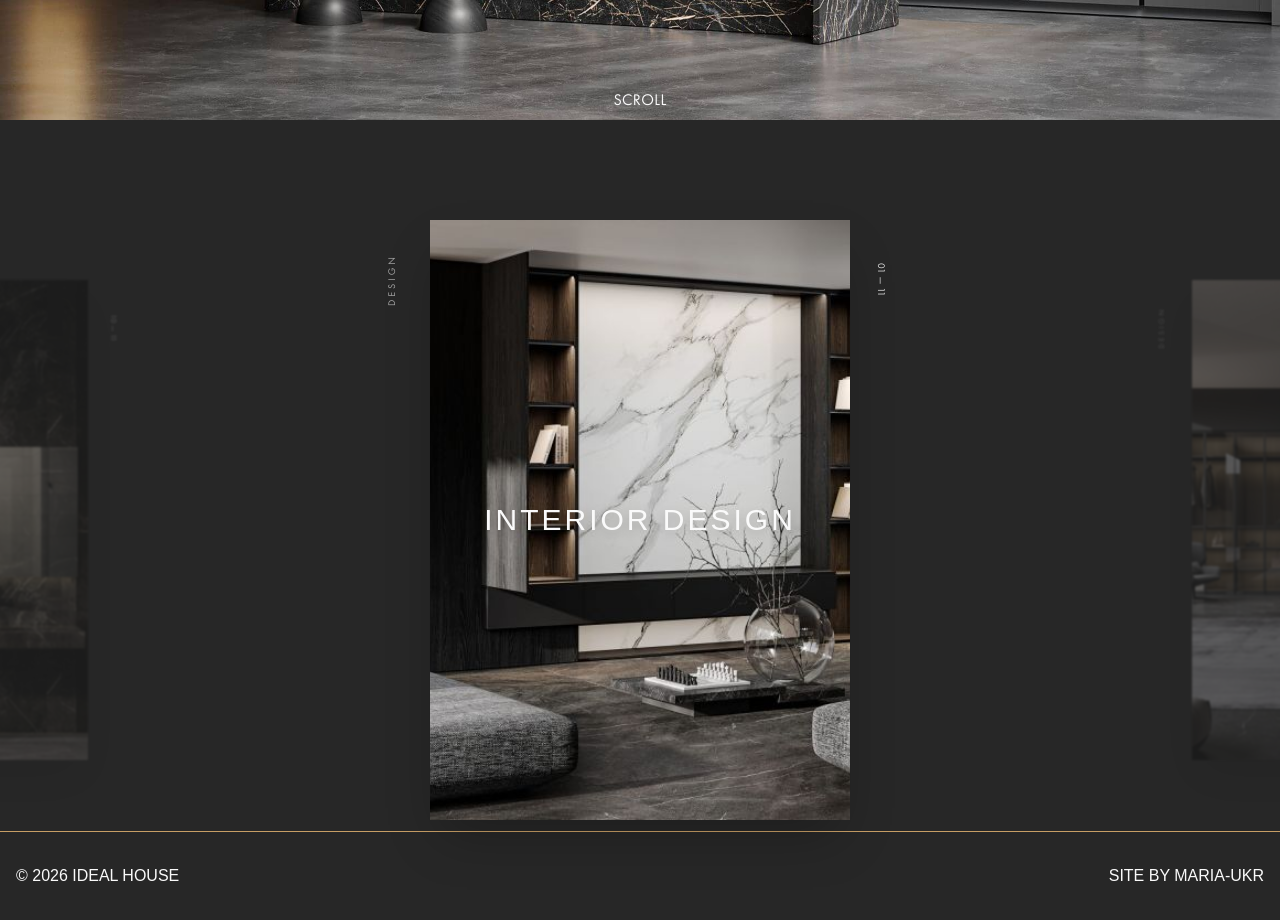
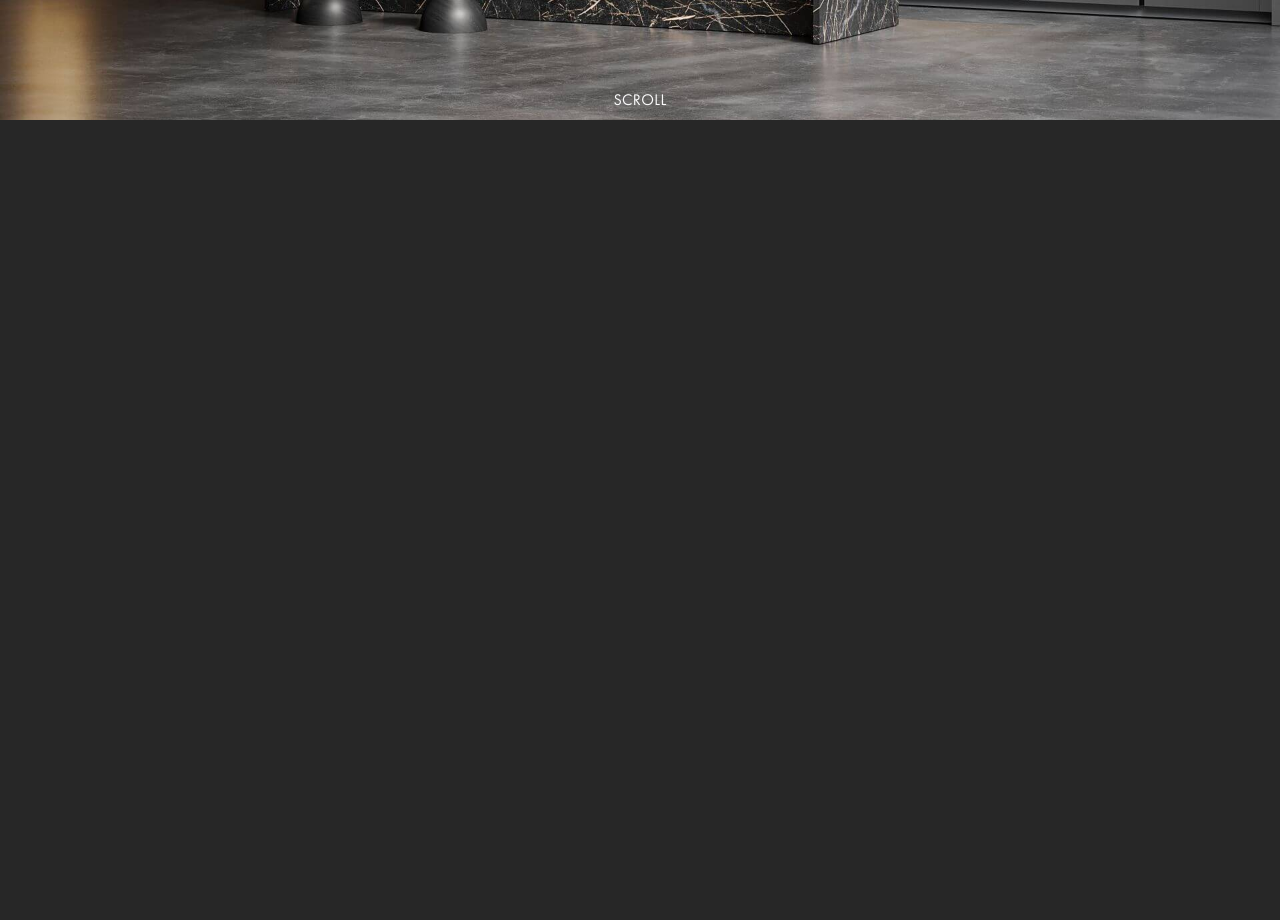
Before and after one commit to Maria-ukr/ideal-house, a Next.js app: page / in a window 1280 px wide. Shown: the part 680-1600 px from the top of the page. After the commit the page ends 800 px from the top, so only its background shows below. Built offline with nearby package versions, Linux system fonts and the light colour scheme; a web font is replaced by a local one.

Commit message:
AnimatedSection

```diff
--- a/src/app/page.tsx
+++ b/src/app/page.tsx
@@ -5,6 +5,7 @@ import ServicesSlider from '@/src/components/ServicesSlider/ServicesSlider';
 import { CONSTANTS } from '@/src/constants';
 import pagesData from "@/src/data.json";
 import { PageHomeContent } from "@/src/types/index";
+import AnimatedSection from '@/src/components/AnimatedSection/AnimatedSection';
 
 const pageContent = pagesData['home'] as PageHomeContent;
 
@@ -13,81 +14,23 @@ export default function Home() {
   return (
     <>
       <Header />
-      <main className="flex flex-col w-full min-h-full m-0">
-        <section className="flex flex-1 min-h-dvh w-full flex-col items-center justify-center home-page__hero relative" style={{backgroundImage:`url(${BASE_URL}${pageContent?.bgImage})`}}>
+      <main className="flex flex-col w-full min-h-full m-0 h-screen overflow-y-auto snap-y snap-mandatory">
+        <section className="flex flex-1 min-h-dvh w-full flex-col items-center justify-center home-page__hero relative snap-start" style={{backgroundImage:`url(${BASE_URL}${pageContent?.bgImage})`}}>
           <div className="container w-full md:w-3/4 lg:w-1/2">
             <h1 className='mb-4 uppercase text-3xl max-md:text-xl max-md:leading-5 leading-7 tracking-tight text-center'>{pageContent?.title}</h1>
             <p className='text-sm leading-4 text-center in-brackets'>{pageContent?.subtitle}</p>
           </div>
           <p className="uppercase text-base tracking-wide absolute bottom-2">scroll</p>
         </section>
+        <section className="min-h-screen snap-start">
+          <AnimatedSection>
+            <ServicesSlider />
+            <div className="absolute bottom-0 right-0 left-0">
+              <Footer />
+            </div>
+          </AnimatedSection>
+        </section>
       </main>
-      <div className="relative">
-        <ServicesSlider />
-        <div className="absolute bottom-0 right-0 left-0">
-          <Footer />
-        </div>
-      </div>
-
     </>
-    // <div className="flex flex-col flex-1 items-center justify-center bg-zinc-50 font-sans dark:bg-black">
-    //   <main className="flex flex-1 w-full max-w-3xl flex-col items-center justify-between py-32 px-16 bg-white dark:bg-black sm:items-start">
-    //     <Image
-    //       className="dark:invert"
-    //       src="/next.svg"
-    //       alt="Next.js logo"
-    //       width={100}
-    //       height={20}
-    //       priority
-    //     />
-    //     <div className="flex flex-col items-center gap-6 text-center sm:items-start sm:text-left">
-    //       <h1 className="max-w-xs text-3xl font-semibold leading-10 tracking-tight text-black dark:text-zinc-50">
-    //         To get started, edit the page.tsx file.
-    //       </h1>
-    //       <p className="max-w-md text-lg leading-8 text-zinc-600 dark:text-zinc-400">
-    //         Looking for a starting point or more instructions? Head over to{" "}
-    //         <a
-    //           href="https://vercel.com/templates?framework=next.js&utm_source=create-next-app&utm_medium=appdir-template-tw&utm_campaign=create-next-app"
-    //           className="font-medium text-zinc-950 dark:text-zinc-50"
-    //         >
-    //           Templates
-    //         </a>{" "}
-    //         or the{" "}
-    //         <a
-    //           href="https://nextjs.org/learn?utm_source=create-next-app&utm_medium=appdir-template-tw&utm_campaign=create-next-app"
-    //           className="font-medium text-zinc-950 dark:text-zinc-50"
-    //         >
-    //           Learning
-    //         </a>{" "}
-    //         center.
-    //       </p>
-    //     </div>
-    //     <div className="flex flex-col gap-4 text-base font-medium sm:flex-row">
-    //       <a
-    //         className="flex h-12 w-full items-center justify-center gap-2 rounded-full bg-foreground px-5 text-background transition-colors hover:bg-[#383838] dark:hover:bg-[#ccc] md:w-[158px]"
-    //         href="https://vercel.com/new?utm_source=create-next-app&utm_medium=appdir-template-tw&utm_campaign=create-next-app"
-    //         target="_blank"
-    //         rel="noopener noreferrer"
-    //       >
-    //         <Image
-    //           className="dark:invert"
-    //           src="/vercel.svg"
-    //           alt="Vercel logomark"
-    //           width={16}
-    //           height={16}
-    //         />
-    //         Deploy Now
-    //       </a>
-    //       <a
-    //         className="flex h-12 w-full items-center justify-center rounded-full border border-solid border-black/[.08] px-5 transition-colors hover:border-transparent hover:bg-black/[.04] dark:border-white/[.145] dark:hover:bg-[#1a1a1a] md:w-[158px]"
-    //         href="https://nextjs.org/docs?utm_source=create-next-app&utm_medium=appdir-template-tw&utm_campaign=create-next-app"
-    //         target="_blank"
-    //         rel="noopener noreferrer"
-    //       >
-    //         Documentation
-    //       </a>
-    //     </div>
-    //   </main>
-    // </div>
   );
 }
--- a/src/app/renovation/[slug]/page.tsx
+++ b/src/app/renovation/[slug]/page.tsx
@@ -29,7 +29,7 @@ async function Page({params}: {params: Promise<{slug: string}>}) {
   const {tabletTitle, rows} = pageContent.serviceDescriptions.tablet;
 
   return (
-        <main className="pb-20 flex flex-col gap-20 md:gap-40 w-full min-h-full">
+    <main className="pb-20 flex flex-col gap-20 md:gap-40 w-full min-h-full">
       <section className="flex flex-1 min-h-screen w-full flex-col items-center justify-center bg-cover bg-center bg-no-repeat darken-bg" style={{backgroundImage: `url(${BASE_URL}${pageContent.bgImage})`}}>
         <div className="container w-full md:w-3/4 lg:w-1/2 relative z-2">
           <h1 className='mb-8 uppercase text-6xl max-md:text-4xl tracking-tight text-center'>{pageContent.title}</h1>
--- /dev/null
+++ b/src/components/AnimatedSection/AnimatedSection.tsx
@@ -0,0 +1,17 @@
+"use client";
+
+import { motion } from "motion/react";
+
+export default function AnimatedSection({children}: {children: React.ReactNode;}) {
+  return (
+    <motion.section
+      className="relative min-h-dvh"
+      initial={{ opacity: 0, y: 80 }}
+      whileInView={{ opacity: 1, y: 0 }}
+      transition={{ duration: 0.8 }}
+      viewport={{ amount: 0.3 }}
+    >
+      {children}
+    </motion.section>
+  )
+}
--- a/src/components/ServicesSlider/ServicesSlider.tsx
+++ b/src/components/ServicesSlider/ServicesSlider.tsx
@@ -87,7 +87,7 @@ function ServicesSlider() {
                   <img
                     src={`${BASE_URL}${slide.bgImage}`}
                     alt={slide.title}
-                    className="h-full w-full object-cover transition-transform duration-700 hover:scale-105"
+                    className="h-full w-full object-cover transition-transform duration-700 hover:scale-105 opacity-70"
                   />
                 </div>
                 <p className="absolute -right-12 top-[10%] -translate-y-1/2 rotate-90 text-[10px] tracking-wide opacity-90 whitespace-nowrap">
```
